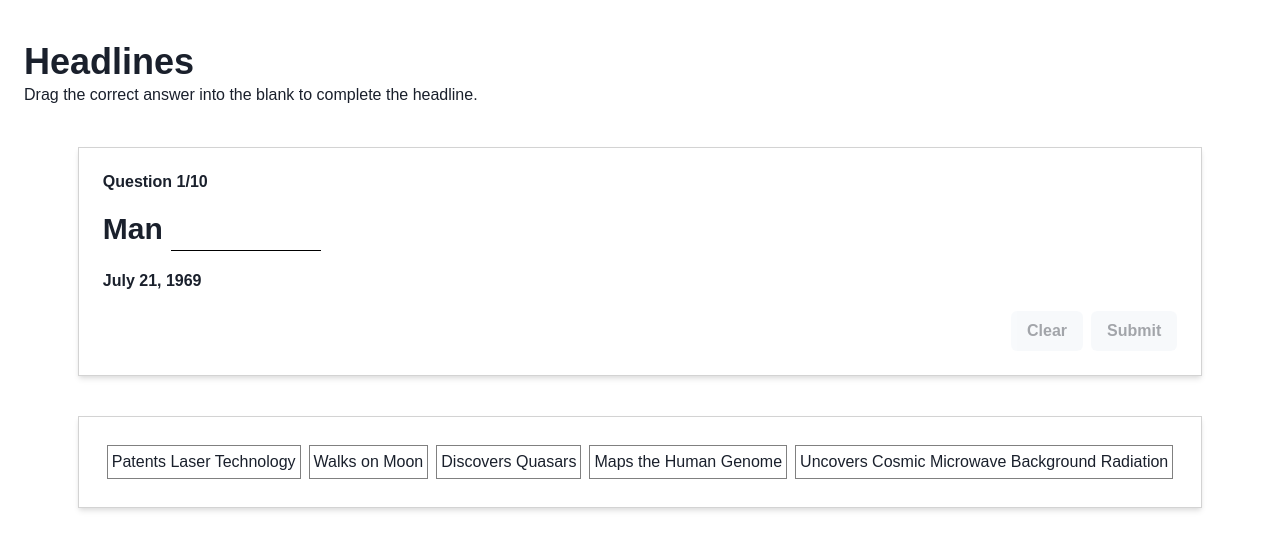
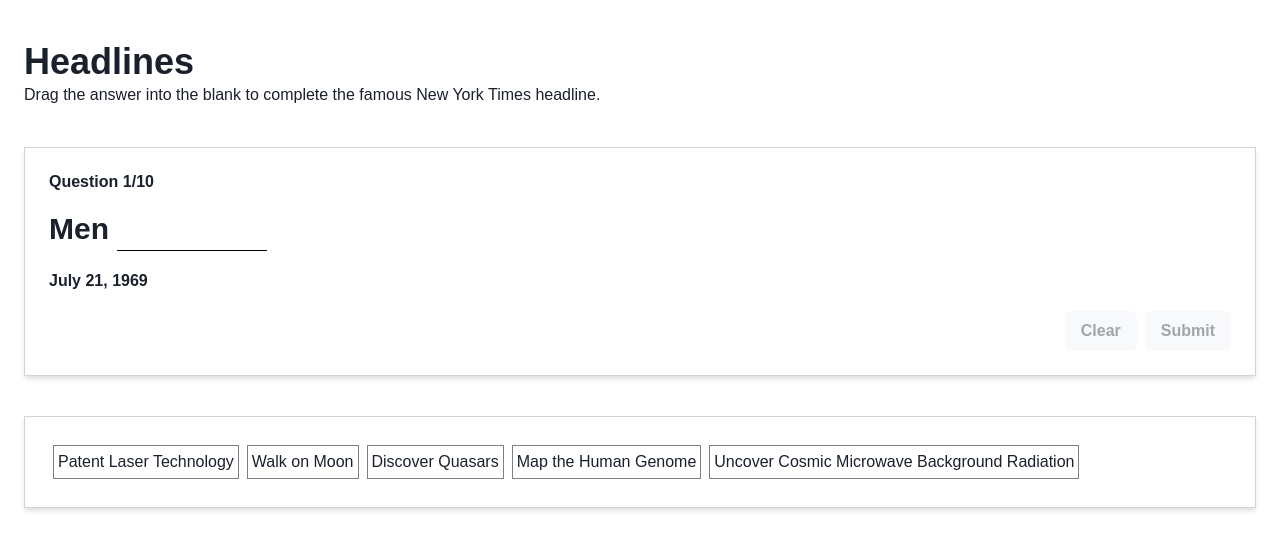
Before and after one commit to oliviawongnyc/headlines, a React (Create React App) app: page / in a window 1280 px wide. Shown: the top 550 px of the page. Built offline with nearby package versions, Linux system fonts and the light colour scheme; a web font is replaced by a local one.

Commit message:
Additional style changes

```diff
--- a/src/components/AnswerBank.tsx
+++ b/src/components/AnswerBank.tsx
@@ -5,7 +5,7 @@ import { useHeadline } from "../hooks/useHeadline";
 const AnswerBank = () => {
   const { currentAnswerBank } = useHeadline();
   return (
-    <Box border="1px solid lightGray" boxShadow="md" p="6">
+    <Box border="1px solid lightGray" boxShadow="md" p="6" w="100%">
       {currentAnswerBank.map((answer) => {
         return <PossibleAnswer key={answer}>{answer}</PossibleAnswer>;
       })}
--- a/src/components/Game.tsx
+++ b/src/components/Game.tsx
@@ -35,17 +35,16 @@ const Game = () => {
         </Heading>
         {headline && (
           <Text>
-            Drag the correct answer into the blank to complete the headline.
+            Drag the answer into the blank to complete the famous New York Times
+            headline.
           </Text>
         )}
       </Flex>
-      <Flex flexDir="column" alignItems="center" mx="6">
+      <Flex flexDir="column" alignItems="flex-start" gap="10" mx="6">
         {headline ? (
           <DndContext onDragEnd={fillInBlank}>
-            <Flex flexDir="column" gap="10">
-              <HeadlineCard headline={headline} />
-              <AnswerBank />
-            </Flex>
+            <HeadlineCard headline={headline} />
+            <AnswerBank />
           </DndContext>
         ) : (
           // Game over
--- a/src/components/HeadlineCard.tsx
+++ b/src/components/HeadlineCard.tsx
@@ -43,15 +43,21 @@ const HeadlineCard = ({ headline }: { headline: Headline }) => {
   };
 
   return (
-    <Flex border="1px solid lightGray" boxShadow="md" flexDir="column" p="6">
+    <Flex
+      border="1px solid lightGray"
+      boxShadow="md"
+      flexDir="column"
+      p="6"
+      w="100%"
+    >
       <Heading as="h3" fontSize="md" mb="5">
         Question {currentHeadline + 1}/10
       </Heading>
       <Flex align="center" flexWrap="wrap" gap="2">
-        {headline.headline.map((part, idx) => {
+        {headline.headline.map((part) => {
           if (!part) {
             return (
-              <Flex flexDir="column" key={`${part}-${idx}`}>
+              <Flex flexDir="column" key={`${headline.id}-blank`}>
                 <Box
                   bg={backgroundColor}
                   borderBottom="1px solid black"
@@ -78,13 +84,12 @@ const HeadlineCard = ({ headline }: { headline: Headline }) => {
             );
           }
           return (
-            <Box borderBottom="1px solid white" h="40px">
-              <Heading
-                as="h2"
-                key={`${part}-${idx}`}
-                fontSize="3xl"
-                sx={{ textWrap: "nowrap" }}
-              >
+            <Box
+              borderBottom="1px solid white"
+              h="40px"
+              key={`${headline.id}-${part}`}
+            >
+              <Heading as="h2" fontSize="3xl" sx={{ textWrap: "nowrap" }}>
                 {part}
               </Heading>
             </Box>
--- a/src/data/headlines.ts
+++ b/src/data/headlines.ts
@@ -1,4 +1,5 @@
 export interface Headline {
+  id: number;
   date: string;
   headline: string[];
   correctAnswer: string;
@@ -7,18 +8,20 @@ export interface Headline {
 
 const headlines: Headline[] = [
   {
+    id: 1,
     date: "July 21, 1969",
-    headline: ["Man", ""],
-    correctAnswer: "Walks on Moon",
+    headline: ["Men", ""],
+    correctAnswer: "Walk on Moon",
     answerBank: [
-      "Patents Laser Technology",
-      "Walks on Moon",
-      "Discovers Quasars",
-      "Maps the Human Genome",
-      "Uncovers Cosmic Microwave Background Radiation",
+      "Patent Laser Technology",
+      "Walk on Moon",
+      "Discover Quasars",
+      "Map the Human Genome",
+      "Uncover Cosmic Microwave Background Radiation",
     ],
   },
   {
+    id: 2,
     date: "August 9, 1974",
     headline: ["", "Resigns"],
     correctAnswer: "Nixon",
@@ -31,8 +34,9 @@ const headlines: Headline[] = [
     ],
   },
   {
+    id: 3,
     date: "April 16, 1912",
-    headline: ["", "Sinks"],
+    headline: ["", "Sinks", "Four", "Hours", "After", "Hitting", "Iceberg"],
     correctAnswer: "Titanic",
     answerBank: [
       "Titanic",
@@ -43,12 +47,14 @@ const headlines: Headline[] = [
     ],
   },
   {
+    id: 4,
     date: "May 8, 1980",
     headline: ["World", "Health", "Organization", "Declares", "", "Eradicated"],
     correctAnswer: "Smallpox",
     answerBank: ["Polio", "Measles", "Strep Throat", "the Flu", "Smallpox"],
   },
   {
+    id: 5,
     date: "October 10, 2014",
     headline: ["Nobel", "Peace", "Prize", "Awarded", "to", ""],
     correctAnswer: "Malala Yousafzai",
@@ -61,6 +67,7 @@ const headlines: Headline[] = [
     ],
   },
   {
+    id: 6,
     date: "February 11, 1990",
     headline: ["", "Released"],
     correctAnswer: "Mandela",
@@ -73,6 +80,7 @@ const headlines: Headline[] = [
     ],
   },
   {
+    id: 7,
     date: "April 24, 1990",
     headline: ["", "Launched"],
     correctAnswer: "Hubble Space Telescope",
@@ -85,6 +93,7 @@ const headlines: Headline[] = [
     ],
   },
   {
+    id: 8,
     date: "December 4, 1967",
     headline: ["First", "Successful", ""],
     correctAnswer: "Heart Transplant",
@@ -97,6 +106,7 @@ const headlines: Headline[] = [
     ],
   },
   {
+    id: 9,
     date: "July 31, 1991",
     headline: ["", "Sign", "Nuclear", "Arms", "Reduction", "Treaty"],
     correctAnswer: "U.S. and Soviet Union",
@@ -109,6 +119,7 @@ const headlines: Headline[] = [
     ],
   },
   {
+    id: 10,
     date: "August 25, 1944",
     headline: ["Allies", "Liberate", ""],
     correctAnswer: "Paris",
```
